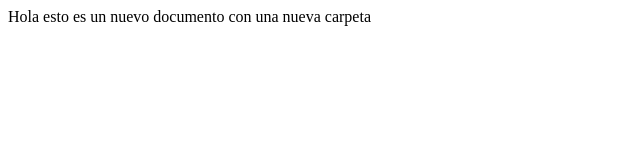
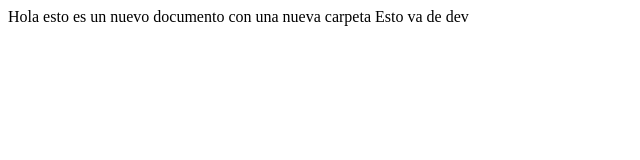
Before and after one commit to anthonyx159/article-responsive, a plain HTML site: page public/index.html in a window 1280 px wide. Shown: the whole page, without its empty margins (0-640 px from the left). Drawn offline with Linux system fonts and the light colour scheme.

Commit message:
Se hizo desde requerimiento

```diff
--- a/public/index.html
+++ b/public/index.html
@@ -7,5 +7,6 @@
 </head>
 <body>
     Hola esto es un nuevo documento con una nueva carpeta
+    Esto va de dev
 </body>
 </html>
```
